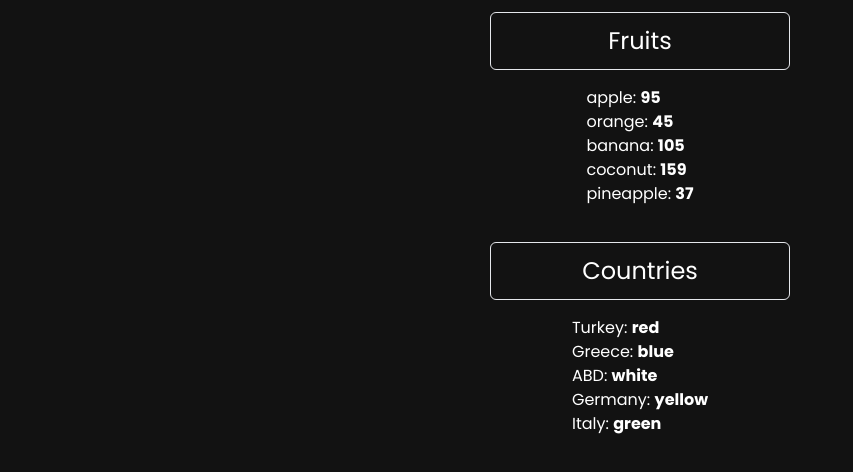
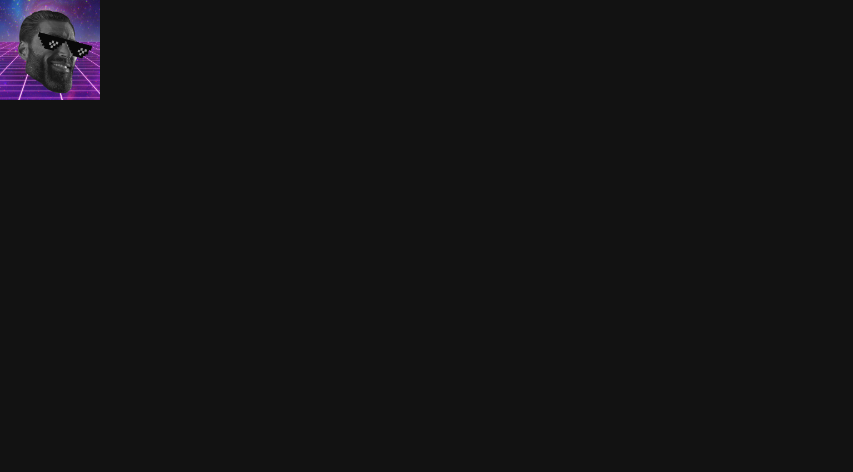
Before and after one commit to mericcintosun/learn-react-itubc, a React (Vite) app: page / in a window 1280 px wide. Shown: the top 472 px of the page, without its empty margins (0-853 px from the left). Built offline with nearby package versions, Linux system fonts and the light colour scheme.

Commit message:
lesson8-click-events

```diff
--- a/src/App.jsx
+++ b/src/App.jsx
@@ -5,29 +5,16 @@
 // import Header from "./components/Header";
 // import Student from "./components/Student";
 // import UserGreeting from "./components/UserGreeting";
-import List from "./components/List";
+// import List from "./components/List";
 
+import ProfilePicture from "./components/ProfilePicture";
 import "./index.css";
 function App() {
-  const fruits = [
-    { id: 1, name: "apple", property: 95 },
-    { id: 2, name: "orange", property: 45 },
-    { id: 3, name: "banana", property: 105 },
-    { id: 4, name: "coconut", property: 159 },
-    { id: 5, name: "pineapple", property: 37 },
-  ];
-  const countries = [
-    { id: 1, name: "Turkey", property: "red" },
-    { id: 2, name: "Greece", property: "blue" },
-    { id: 3, name: "ABD", property: "white" },
-    { id: 4, name: "Germany", property: "yellow" },
-    { id: 5, name: "Italy", property: "green" },
-  ];
+
 
   return (
     <>
-      {fruits.length > 0 && <List items={fruits} category="Fruits" />}
-      {countries.length > 0 ? <List items={countries} category="Countries" /> : null}
+     <ProfilePicture/>
     </>
   );
 }
--- a/src/components/Button.jsx
+++ b/src/components/Button.jsx
@@ -1,8 +1,25 @@
+
 const Button = () => {
+
+  // const handleClick = (name) => {
+  //   if (count < 3) {
+  //     count++;
+  //     alert(`${name} you clicked me ${count} time/s`);
+  //   } else {
+  //     alert(`${name}! Stop clicking me!`);
+  //   }
+  // };
+  const handleClick = (e) => {
+    e.target.textContent = "UPS!";
+  }
   return (
     <>
-      <button id="click-button" className="bg-[#00aaff] text-white py-6 px-12 rounded-md cursor-pointer">
-        Click me
+      <button
+        id="click-button"
+        className="bg-[#00aaff] text-white py-3 px-10 rounded-md cursor-pointer"
+        onClick={(e) => handleClick(e)}
+      >
+        Click Me!
       </button>
     </>
   );
--- /dev/null
+++ b/src/components/ProfilePicture.jsx
@@ -0,0 +1,14 @@
+import buttonImg from '../assets/brocode-logo.png'
+
+const ProfilePicture = () => {
+
+    const handleClick = (e) => {
+        e.target.style.display = "none";
+    }
+
+  return (
+    <img onClick={(e) =>handleClick(e)} src={buttonImg} alt="button-image" className='w-[100px] cursor-pointer' />
+  )
+}
+
+export default ProfilePicture
```
